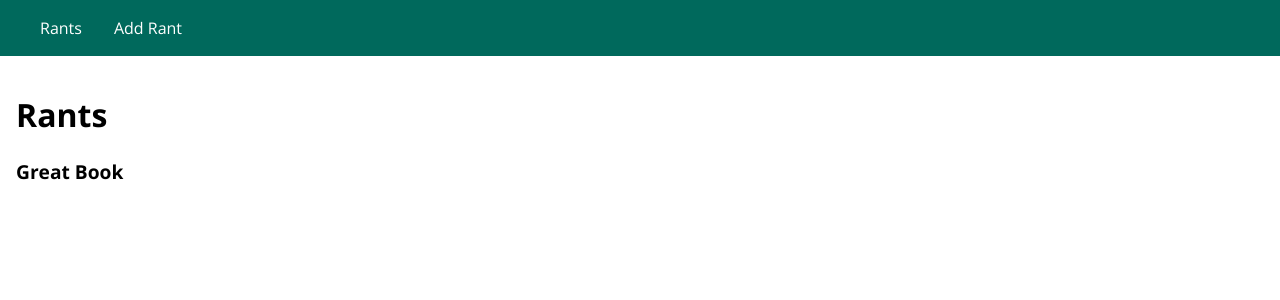
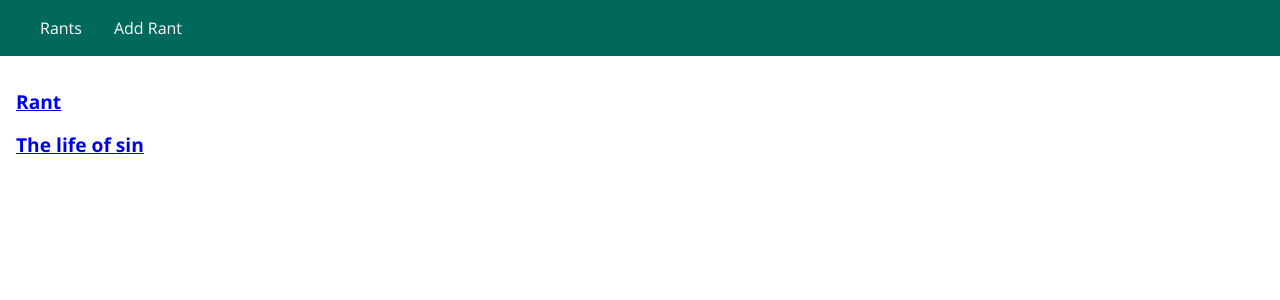
Before and after one commit to bra-alex/Rant-Away, a Node server app: page / in a window 1280 px wide. Shown: the top 300 px of the page. Run offline with Node 20, Linux system fonts and the light colour scheme; some libraries are stand-ins or nearby versions.

Commit message:
Add rant model

```diff
--- a/web/app.js
+++ b/web/app.js
@@ -14,8 +14,8 @@ app.set('view engine', 'ejs')
 app.use(bodyParser.urlencoded({extended: false}))
 app.use(express.static(path.join(rootDIR, 'public')))
 
+app.use(addRantRouter)
 app.use(rantRouter)
-app.use(addRantRouter)
 
 app.use(errorRouter)
 
--- a/web/controllers/rant.controller.js
+++ b/web/controllers/rant.controller.js
@@ -1,5 +1,26 @@
-function getRant(req, res){
-    res.render('index')
+const Rant = require('../models/rant.model')
+
+function getRants(req, res){
+    Rant.fetchRants(rants => {
+        res.render('index', {
+            pageTitle: 'Rants',
+            rants: rants
+        })
+    })
 }
 
-module.exports = getRant
+function getRant(req, res){
+    const rantID = req.params.rantId
+
+    Rant.findByID(rantID, rant => {
+        res.render('rant', {
+            pageTitle: "sure",
+            rant: rant,
+        })
+    })
+}
+
+module.exports = {
+    getRants,
+    getRant,
+}
--- /dev/null
+++ b/web/data/rants.json
@@ -0,0 +1 @@
+[{"title":"Rant","rant":"Rants","id":"979611"},{"title":"The life of sin","rant":"At night one way, by day another. This shall be the norm until you find true loves first kiss then take true love’s true form.\r\n\r\nI INTENDED TO BUILD A SUPERCAR THAT WOULD TAKE THE DRIVER TO THIS STATE THROUGH THE UNITY OF ITS PARTS - THE ENGINE'S SOUND, ITS FEEL WHEN REVVING. ITS HANDLING AND STABILITY I WANTED TO CREATE A STATE OF EUPHORIA. - Tanahashi\r\n\r\n0246208205","id":"563822"}]
--- /dev/null
+++ b/web/models/rant.model.js
@@ -0,0 +1,47 @@
+const fs = require('fs')
+const path = require('path')
+
+const rootDIR = require('../utils/path')
+
+const filePath = path.join(rootDIR, 'data', 'rants.json')
+
+function getData(cb){
+    fs.readFile(filePath, (err, fileContent) => {
+        if(err){
+            return cb([])
+        }
+
+        return cb(JSON.parse(fileContent))
+    })
+}
+
+module.exports = class Rant {
+    constructor(title, rant) {
+        this.title = title
+        this.rant = rant
+    }
+
+    save(){
+        this.id = Math.floor(Math.random() * 1000000).toString()
+        getData(rants => {
+            rants.push(this)
+
+            fs.writeFile(filePath, JSON.stringify(rants), (err) => {
+                if (err) {
+                    return err
+                }
+            })
+        })
+    }
+
+    static fetchRants(cb){
+        getData(cb)
+    }
+
+    static findByID(id, cb){
+        getData(rants => {
+            const rant = rants.find(r => r.id === id)
+            cb(rant)
+        })
+    }
+}
--- a/web/package.json
+++ b/web/package.json
@@ -14,7 +14,8 @@
     "body-parser": "^1.20.1",
     "dotenv": "^16.0.3",
     "ejs": "^3.1.8",
-    "express": "^4.18.2"
+    "express": "^4.18.2",
+    "mongoose": "^6.7.3"
   },
   "devDependencies": {
     "nodemon": "^2.0.20"
--- a/web/public/css/main.css
+++ b/web/public/css/main.css
@@ -13,6 +13,10 @@ body {
 main {
   padding: 1rem;
   margin: auto;
+}
+
+.centered {
+  text-align: center;
 }
 
 .main-header {
--- a/web/public/css/rants.css
+++ b/web/public/css/rants.css
@@ -1,5 +1,9 @@
 .product-form {
     width: 20rem;
+}
+
+.div,
+.product-form{
     max-width: 90%;
     margin: auto;
     display: block;
--- a/web/routes/rant.route.js
+++ b/web/routes/rant.route.js
@@ -4,6 +4,7 @@ const rantController = require('../controllers/rant.controller')
 
 const rantRouter = express.Router()
 
-rantRouter.get('/', rantController)
+rantRouter.get('/', rantController.getRants)
+rantRouter.get('/:rantId', rantController.getRant)
 
 module.exports = rantRouter
--- a/web/views/includes/head.ejs
+++ b/web/views/includes/head.ejs
@@ -5,6 +5,6 @@
     <meta charset="UTF-8">
     <meta name="viewport" content="width=device-width, initial-scale=1.0">
     <meta http-equiv="X-UA-Compatible" content="ie=edge">
-    <title>Rants</title>
+    <title><%= pageTitle %></title>
     <link rel="stylesheet" href="/css/main.css">
     <link rel="stylesheet" href="/css/rants.css">
--- a/web/views/index.ejs
+++ b/web/views/index.ejs
@@ -3,14 +3,19 @@
 <%- include('includes/nav.ejs') %>
 
 <main>
-    <h1>Rants</h1>
-    <div class="grid">
-        <article class="card product-item">
-            <header class="card__header">
-                <h1 class="title">Great Book</h1>
-            </header>
-        </article>
-    </div>
+    <% if (rants.length > 0) { %>
+        <div>
+            <% for(const rant of rants){ %>
+                <article>
+                    <header class="card__header">
+                        <h1 class="title"><a href="/<%= rant.id %>"><%= rant.title %></a></h1>
+                    </header>
+                </article>
+            <% } %>
+        </div>
+    <% } else { %>
+        <h1> No Rants posted</h1>
+    <% } %>
 </main>
 
 <%- include('includes/end.ejs') %>
```
Also changed, not shown: web/controllers/addRant.controller.js (+11 -2 lines), web/views/rant.ejs (added, +18 -0 lines), 1 other file.
